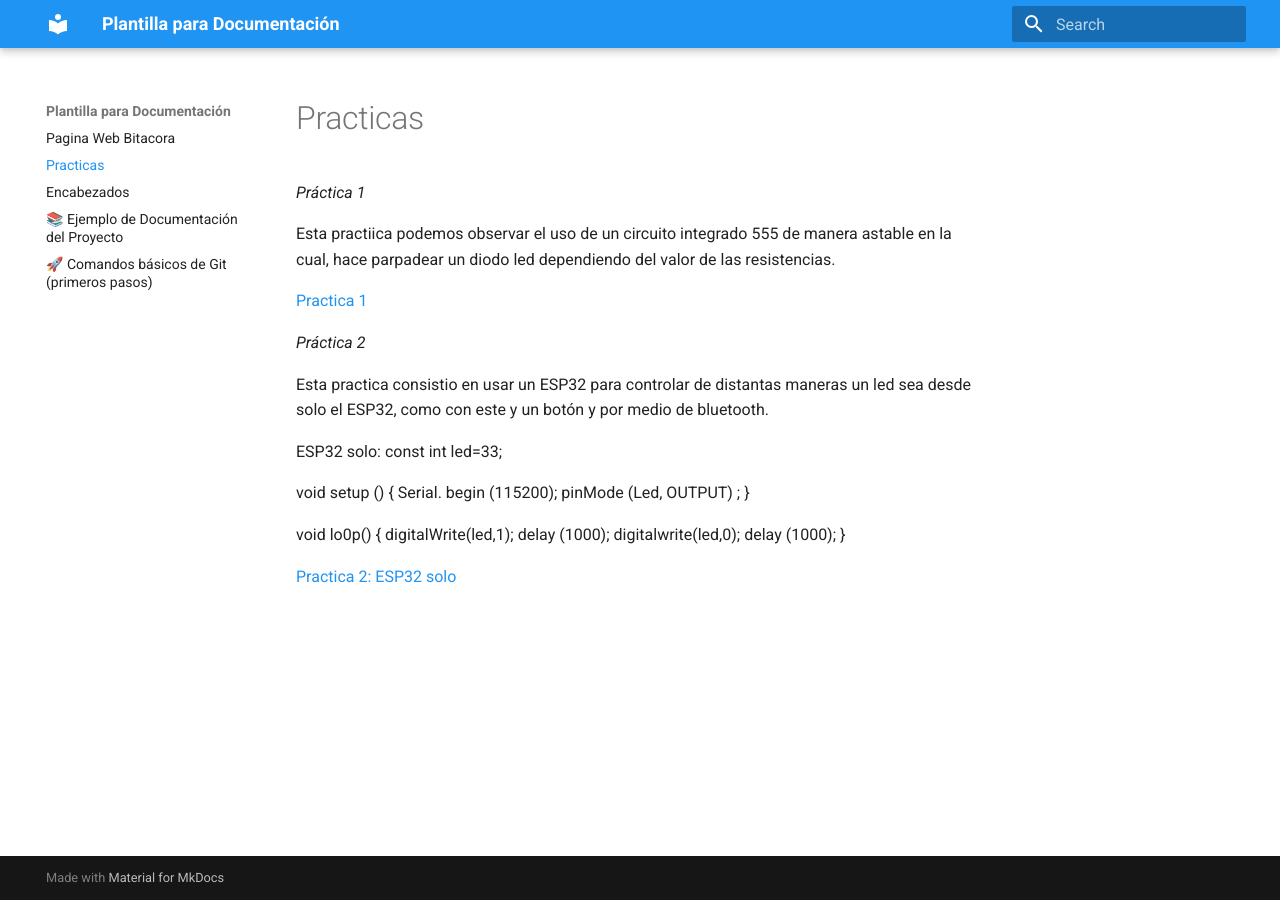
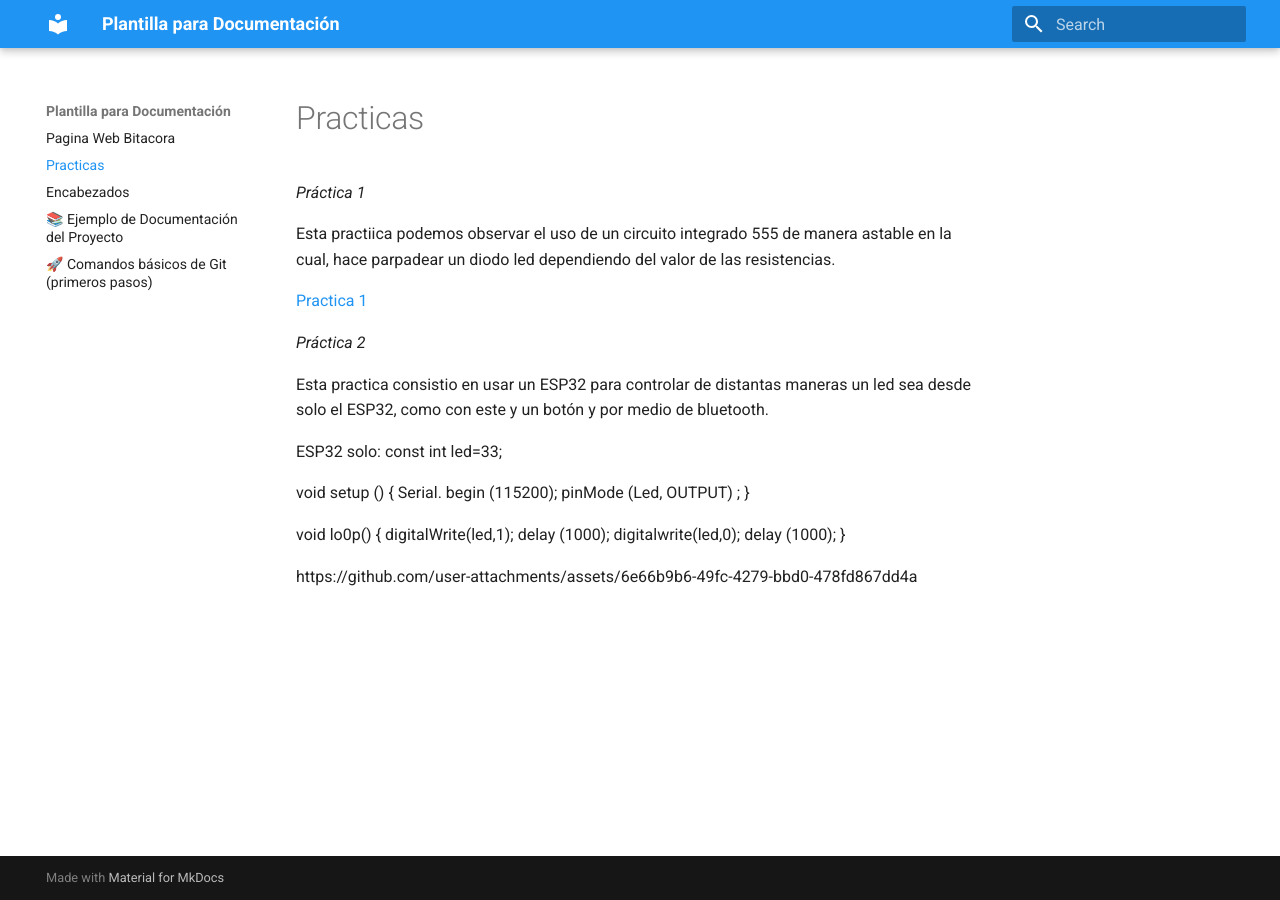
Before and after one commit to AbrahamNoda/Pagina_de_Abraham, an MkDocs documentation site: the page built from docs/Practicas.md, in a window 1280 px wide. Built offline with MkDocs 1.6.1 and Material for MkDocs 9.7.7, drawn with Linux system fonts in a browser that asks for light colours.

Commit message:
Update Practicas.md

```diff
--- a/docs/Practicas.md
+++ b/docs/Practicas.md
@@ -30,6 +30,4 @@ digitalwrite(led,0);
 delay (1000);
 }
 
-[Practica 2: ESP32 solo][doc-ref]
-
-[doc-ref]: https://github.com/user-attachments/assets/6e66b9b6-49fc-4279-bbd0-478fd867dd4a "ESP32 solo"
+https://github.com/user-attachments/assets/6e66b9b6-49fc-4279-bbd0-478fd867dd4a
```
